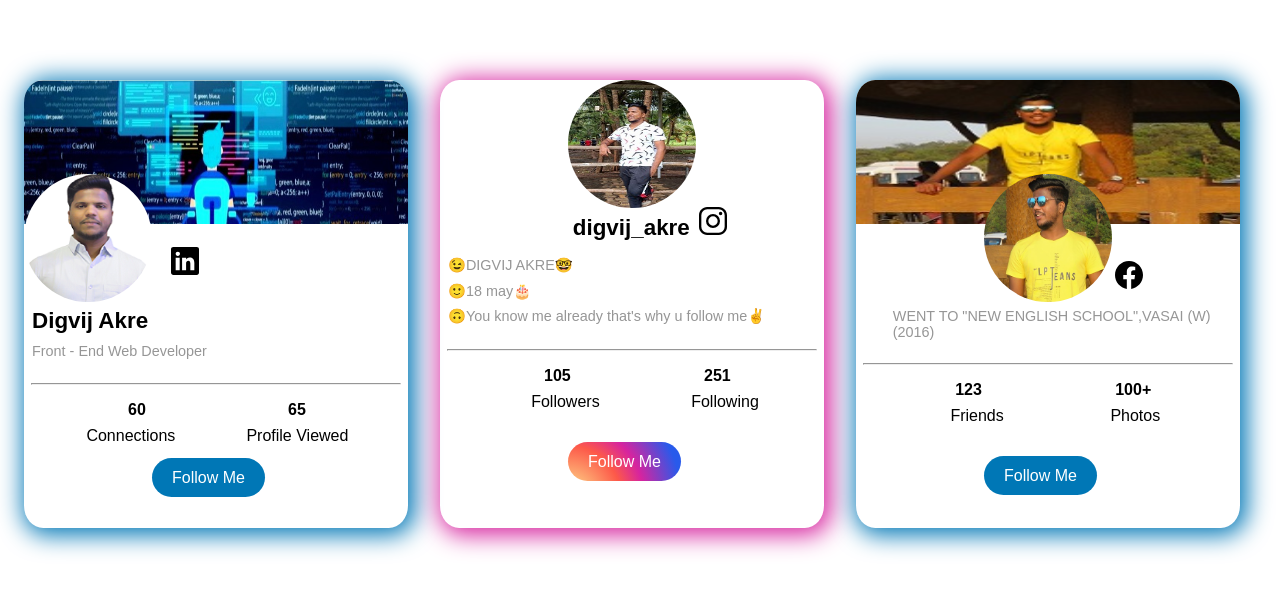
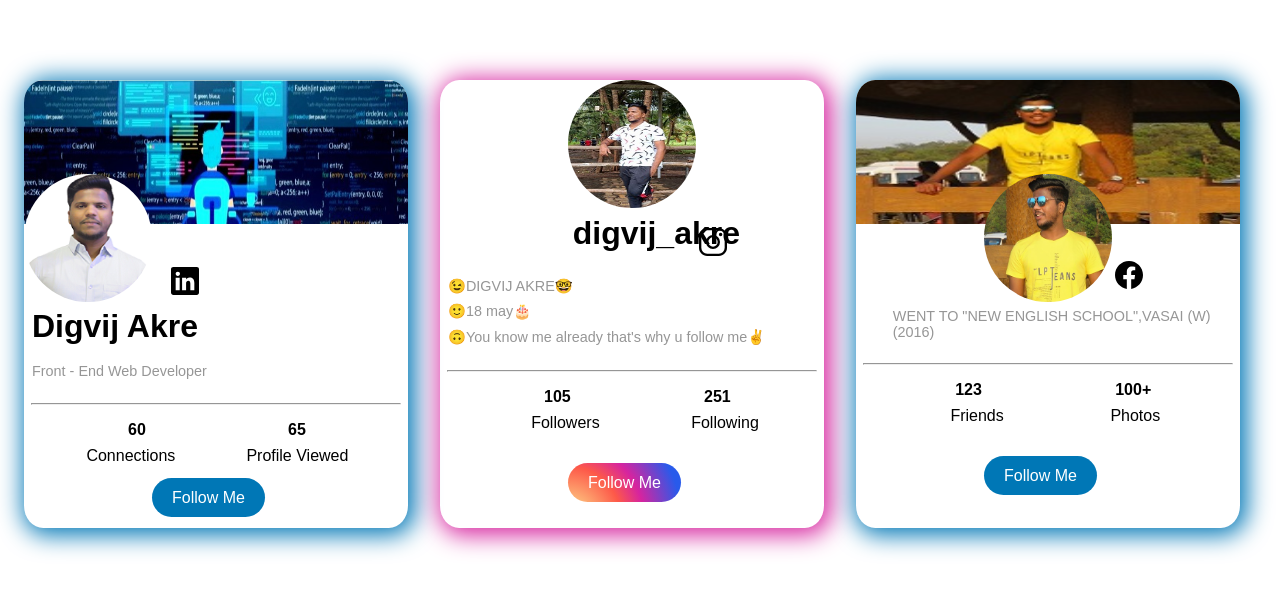
Before and after one commit to DIGVIJ-HUB/updated-Profile-Card, a plain HTML site: page index.html in a window 1280 px wide. Shown: the part 112-704 px from the top of the page. Drawn offline with Linux system fonts and the light colour scheme.

Commit message:
Update style.css

```diff
--- a/style.css
+++ b/style.css
@@ -113,7 +113,7 @@
 .name1,
 .name2 {
   font-weight: 700;
-  font-size: 1.4rem;
+  font-size: 2rem;
   padding: 0.5rem;
 }
 
```
